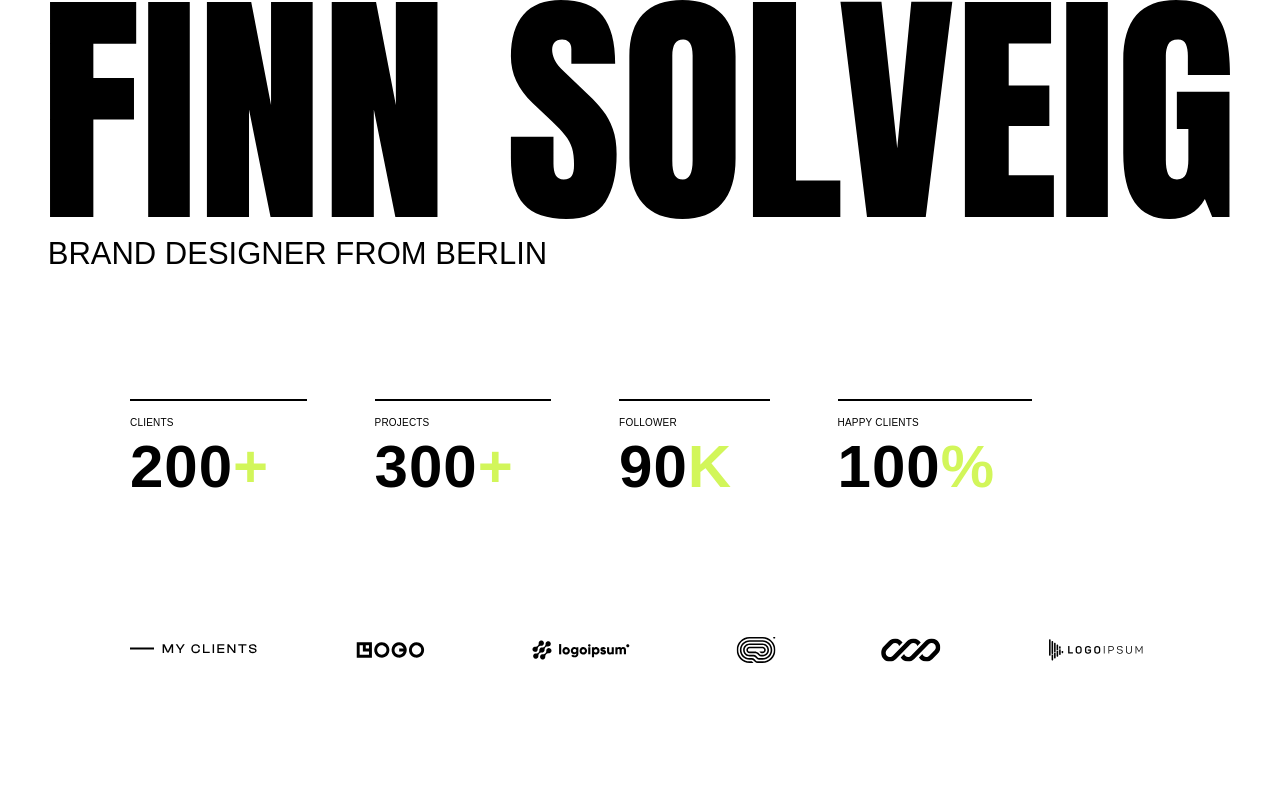
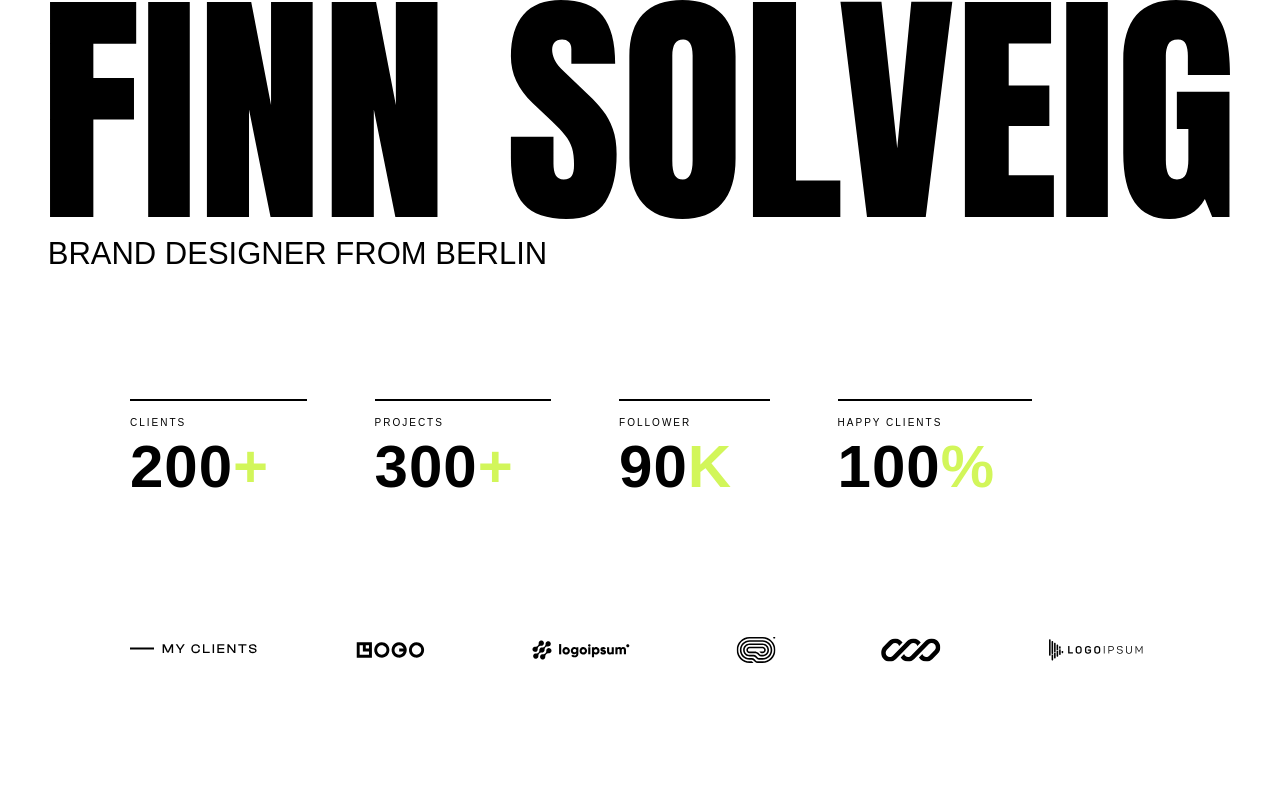
Before and after one commit to AndreSantosOG/finn-solveig, a plain HTML site: page index.html in a window 1280 px wide. Shown: the top 794 px of the page. Drawn offline with Linux system fonts and the light colour scheme; a web font is replaced by a local one.

Commit message:
arrange-rem

```diff
--- a/style.css
+++ b/style.css
@@ -78,7 +78,7 @@
     font-style: normal;
     font-weight: 500;
     line-height: 1.3rem;
-    letter-spacing: .2px;
+    letter-spacing: .2rem;
     margin-top: 1.5rem;
     margin-bottom: .8rem ;
 
```
